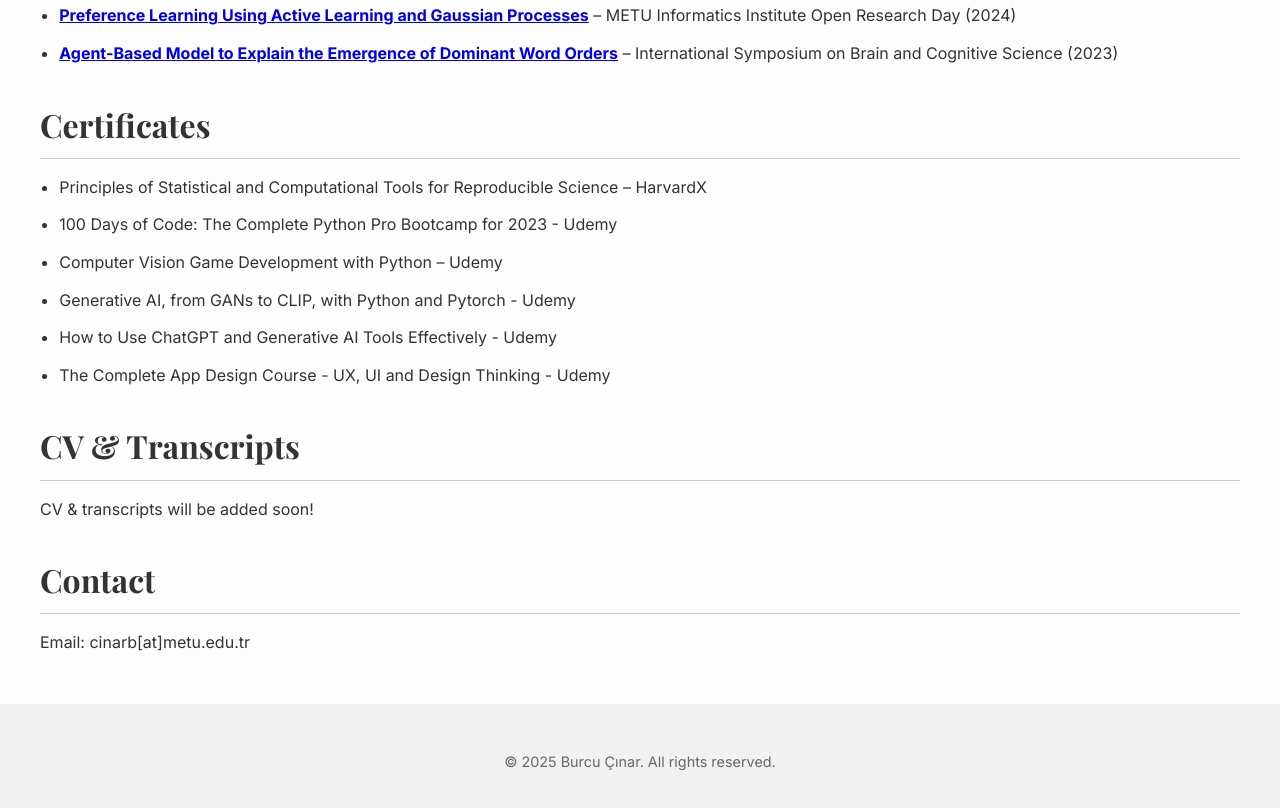
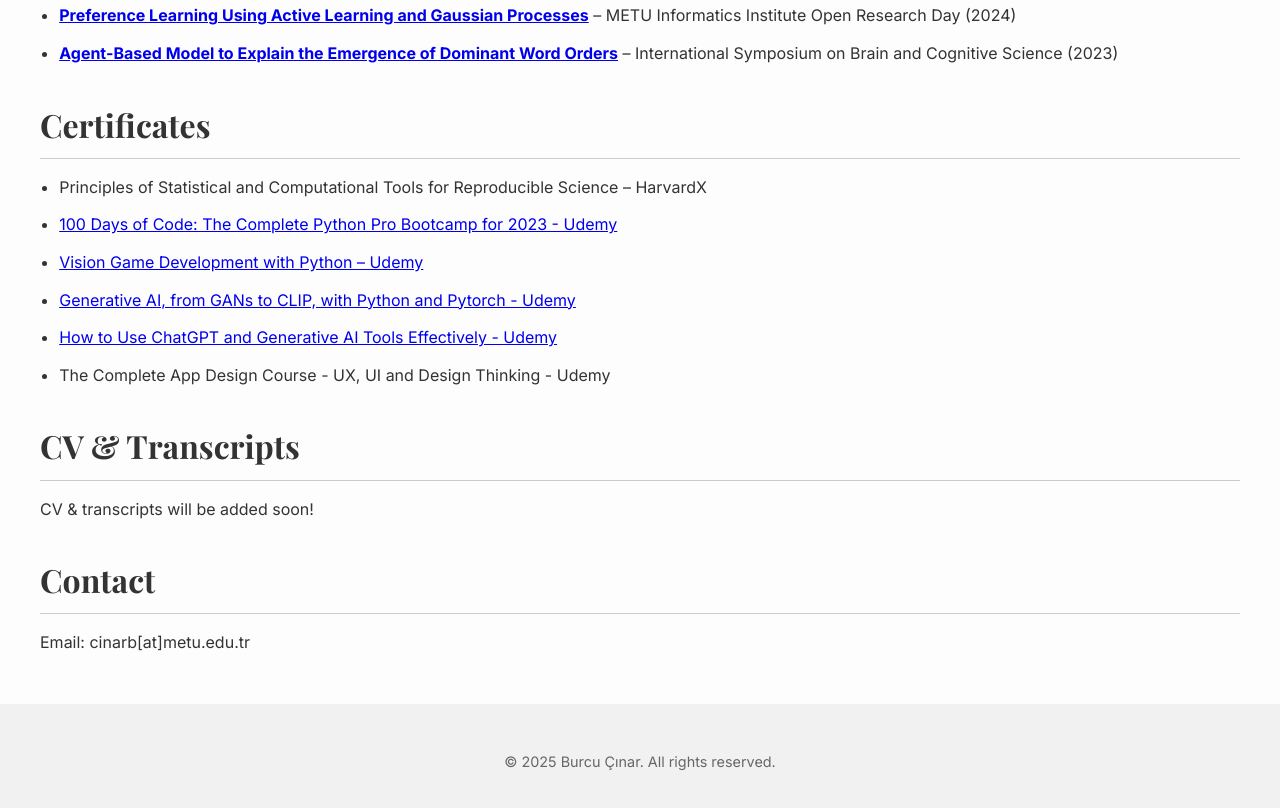
Before and after one commit to burcia1711/burcia1711.github.io, a plain HTML site: page index.html in a window 1280 px wide. Shown: the part 1586-2394 px from the top of the page. Drawn offline with nearby package versions, Linux system fonts and the light colour scheme.

Commit message:
add course repo links

```diff
--- a/index.html
+++ b/index.html
@@ -80,10 +80,10 @@
       <h2>Certificates</h2>
       <ul class="list">
         <li>Principles of Statistical and Computational Tools for Reproducible Science – HarvardX</li>
-        <li>100 Days of Code: The Complete Python Pro Bootcamp for 2023 - Udemy</li>
-        <li>Computer Vision Game Development with Python – Udemy</li>
-        <li>Generative AI, from GANs to CLIP, with Python and Pytorch - Udemy</li>
-        <li>How to Use ChatGPT and Generative AI Tools Effectively - Udemy</li>
+        <li><a href="https://github.com/burcia1711/100-Days-of-Code-Python">100 Days of Code: The Complete Python Pro Bootcamp for 2023 - Udemy</a></li>
+        <li><a href="https://github.com/burcia1711/computer-vision-games">Vision Game Development with Python – Udemy</a></li>
+        <li><a href="https://github.com/burcia1711/generative-ai-from-gans-to-clip-with-python-and-pytorch">Generative AI, from GANs to CLIP, with Python and Pytorch - Udemy</a></li>
+        <li><a href="https://github.com/burcia1711/udemy-how-to-use-chatgpt-and-generative-ai-to-help-create-content">How to Use ChatGPT and Generative AI Tools Effectively - Udemy</a></li>
         <li>The Complete App Design Course - UX, UI and Design Thinking - Udemy</li>
       </ul>
     </section>
```
